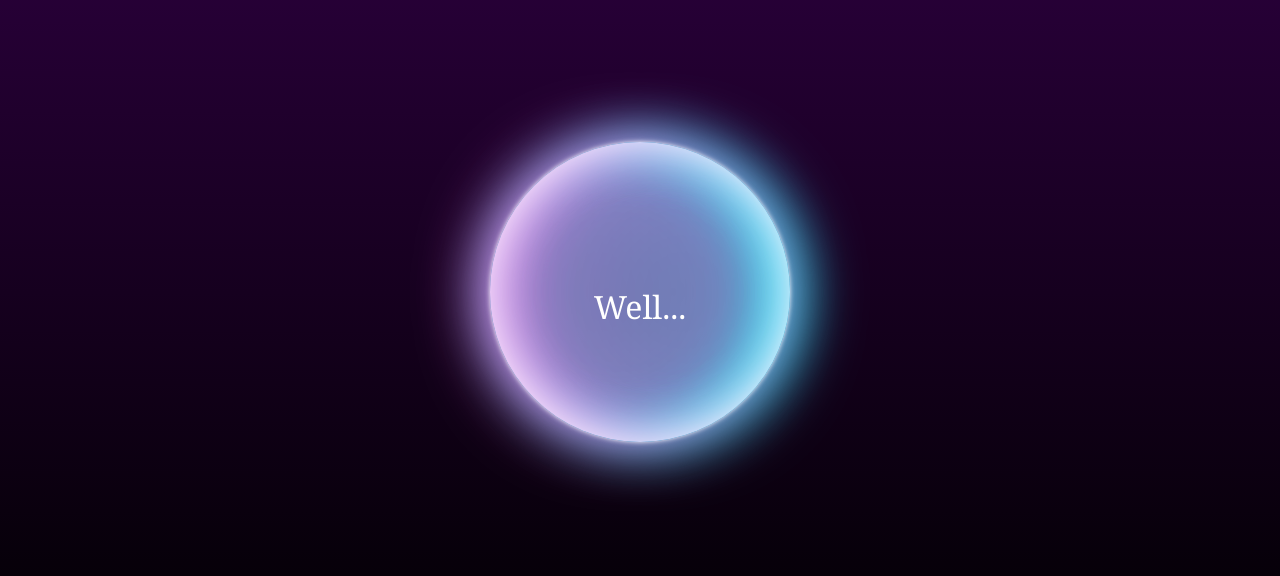
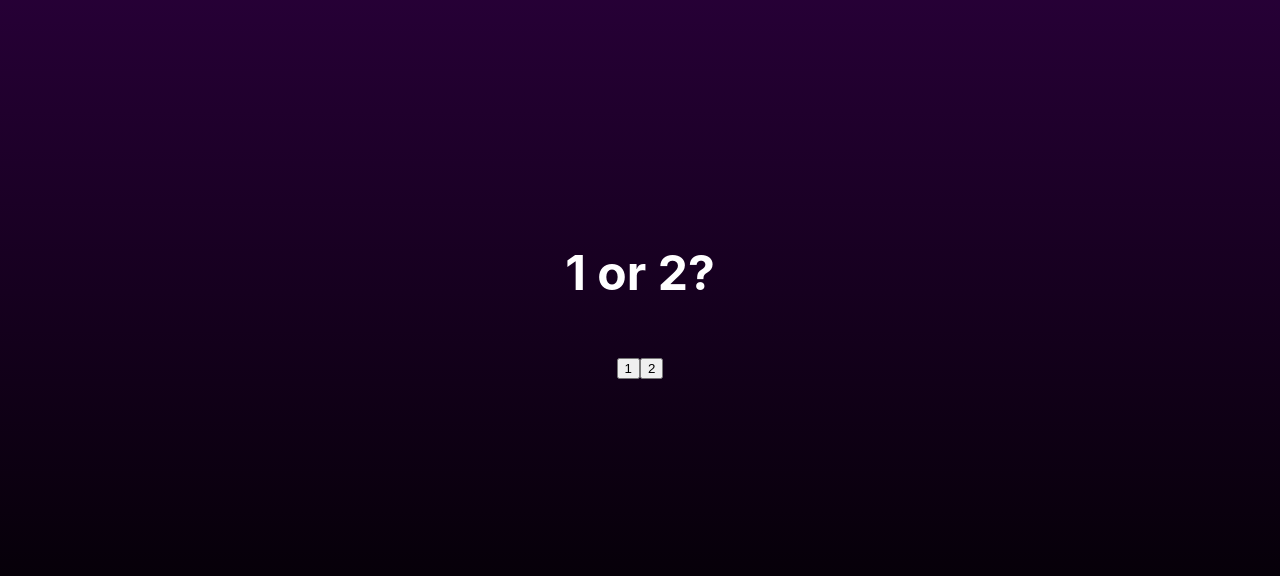
Before and after one commit to alenslyn/scrying-ball, a React (Create React App) app: page / in a window 1280 px wide. Shown: the part 108-684 px from the top of the page. Built offline with nearby package versions, Linux system fonts and the light colour scheme.

Commit message:
feat: add quiz component

```diff
--- a/src/App.tsx
+++ b/src/App.tsx
@@ -1,11 +1,28 @@
+import React, { useState } from "react";
 import "./App.css";
 import Ball from "./components/ball/Ball";
+import Quiz from "./components/quiz/Quiz";
 
 function App() {
+  const [quizCompleted, setQuizCompleted] = useState(false);
+  const [score, setScore] = useState(0);
+
+  const handleQuizComplete = (finalScore: number) => {
+    setScore(finalScore);
+    setQuizCompleted(true);
+  };
+
   return (
     <div className="App">
       <header className="App-header">
-        <Ball />
+        {quizCompleted ? (
+          <>
+            <p>Your score: {score}</p>
+            <Ball />
+          </>
+        ) : (
+          <Quiz onComplete={handleQuizComplete} />
+        )}
       </header>
     </div>
   );
--- a/src/components/ball/useBallLogic.ts
+++ b/src/components/ball/useBallLogic.ts
@@ -16,14 +16,14 @@ const useBallLogic = (): UseBallLogic => {
   const [pressCount, setPressCount] = useState(0);
   const [showReRoll, setShowReRoll] = useState(false);
   const [isThinking, setIsThinking] = useState(false);
-  const [thinkingText, setThinkingText] = useState("Hmm");
+  const [thinkingText, setThinkingText] = useState("Let's see");
 
   useEffect(() => {
     if (isThinking) {
       let dotCount = 0;
       const interval = setInterval(() => {
         dotCount = (dotCount + 1) % 4;
-        setThinkingText(`Hmm${".".repeat(dotCount)}`);
+        setThinkingText(`Let's see${".".repeat(dotCount)}`);
       }, 500);
 
       return () => clearInterval(interval);
--- /dev/null
+++ b/src/components/quiz/Quiz.css
@@ -0,0 +1,11 @@
+.quiz {
+  display: flex;
+  flex-direction: column;
+  align-items: center;
+}
+
+.quiz button {
+  margin: 10px;
+  padding: 10px 20px;
+  font-size: 16px;
+}
--- /dev/null
+++ b/src/components/quiz/Quiz.tsx
@@ -0,0 +1,63 @@
+import React, { useState } from "react";
+
+type Question = {
+  question: string;
+  options: string[];
+};
+
+const questions: Question[] = [
+  {
+    question: "1 or 2?",
+    options: ["1", "2"],
+  },
+  {
+    question: "What is 2 + 2?",
+    options: ["3", "4"],
+  },
+  {
+    question: "3 or 4?",
+    options: ["3", "4"],
+  },
+  {
+    question: "This or that?",
+    options: ["this", "that"],
+  },
+];
+
+interface QuizProps {
+  onComplete: (score: number) => void;
+}
+
+const Quiz: React.FC<QuizProps> = ({ onComplete }) => {
+  const [currentQuestion, setCurrentQuestion] = useState(0);
+  const [score, setScore] = useState(0);
+
+  const handleAnswer = (answerIndex: number) => {
+    if (answerIndex === 0) {
+      setScore(score + 1);
+    } else if (answerIndex === 1) {
+      setScore(score + 2);
+    }
+
+    if (currentQuestion < questions.length - 1) {
+      setCurrentQuestion(currentQuestion + 1);
+    } else {
+      onComplete(score + (answerIndex === 0 ? 1 : 2));
+    }
+  };
+
+  const { question, options } = questions[currentQuestion];
+
+  return (
+    <div className="quiz">
+      <h2>{question}</h2>
+      {options.map((option, index) => (
+        <button key={option} onClick={() => handleAnswer(index)}>
+          {option}
+        </button>
+      ))}
+    </div>
+  );
+};
+
+export default Quiz;
```
